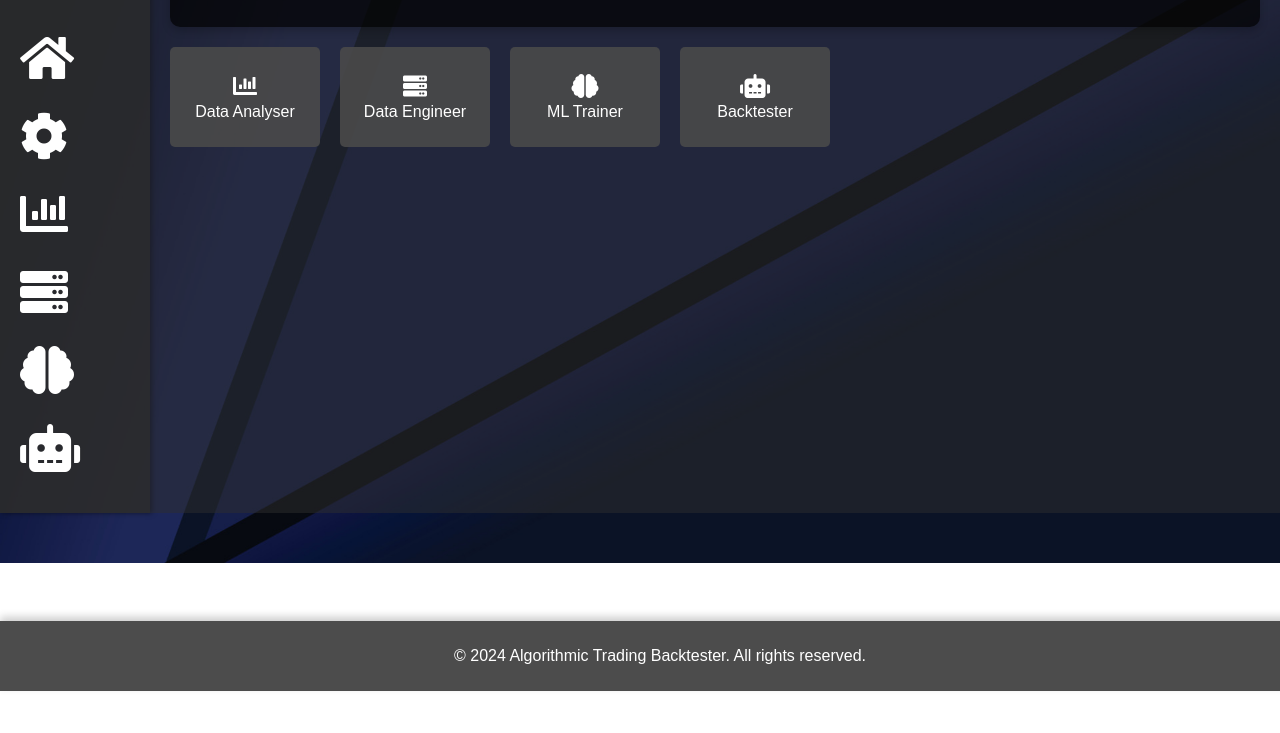
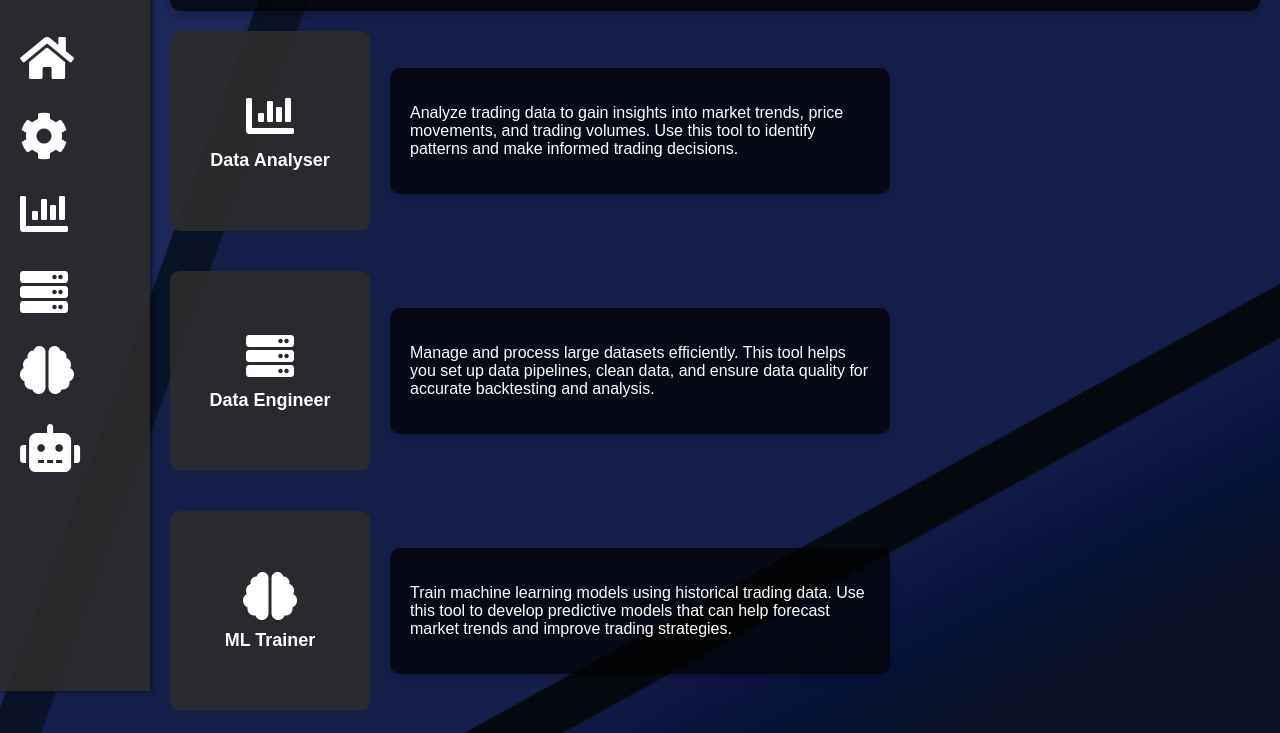
Before and after one commit to Usam95/backtester-frontend, a website: page index.html in a window 1280 px wide. Shown: the part 109-842 px from the top of the page. Before the commit the page ends 800 px from the top, so only its background shows below. Drawn offline with Linux system fonts and the light colour scheme.

```diff
--- a/index.html
+++ b/index.html
@@ -23,21 +23,57 @@
             </ul>
         </nav>
     </div>
+
     <div class="main-content">
         <header class="main-header">
             <h1>Welcome to Backtesting for Algorithmic Trading</h1>
             <p>Generate comprehensive reports, evaluate performance metrics, and fine-tune your trading strategies effectively.</p>
         </header>
+
         <div class="app-suite">
-            <div class="app-card" id="data-analyser"><i class="fas fa-chart-bar"></i> Data Analyser</div>
-            <div class="app-card" id="data-engineer"><i class="fas fa-server"></i> Data Engineer</div>
-            <div class="app-card" id="ml-trainer"><i class="fas fa-brain"></i> ML Trainer</div>
-            <div class="app-card" id="backtester"><i class="fas fa-robot"></i> Backtester</div>
+            <div class="app-item">
+                <div class="app-card" id="data-analyser">
+                    <i class="fas fa-chart-bar"></i>
+                    <span>Data Analyser</span>
+                </div>
+                <div class="app-description">
+                    <p>Analyze trading data to gain insights into market trends, price movements, and trading volumes. Use this tool to identify patterns and make informed trading decisions.</p>
+                </div>
+            </div>
+            <div class="app-item">
+                <div class="app-card" id="data-engineer">
+                    <i class="fas fa-server"></i>
+                    <span>Data Engineer</span>
+                </div>
+                <div class="app-description">
+                    <p>Manage and process large datasets efficiently. This tool helps you set up data pipelines, clean data, and ensure data quality for accurate backtesting and analysis.</p>
+                </div>
+            </div>
+            <div class="app-item">
+                <div class="app-card" id="ml-trainer">
+                    <i class="fas fa-brain"></i>
+                    <span>ML Trainer</span>
+                </div>
+                <div class="app-description">
+                    <p>Train machine learning models using historical trading data. Use this tool to develop predictive models that can help forecast market trends and improve trading strategies.</p>
+                </div>
+            </div>
+            <div class="app-item">
+                <div class="app-card" id="backtester">
+                    <i class="fas fa-robot"></i>
+                    <span>Backtester</span>
+                </div>
+                <div class="app-description">
+                    <p>Run simulations of trading strategies using historical data. Evaluate the performance of different strategies and optimize them to achieve better results in real-world trading.</p>
+                </div>
+            </div>
         </div>
     </div>
+
     <footer class="footer">
         <p>&copy; 2024 Algorithmic Trading Backtester. All rights reserved.</p>
     </footer>
+
     <script src="scripts/scripts.js"></script>
 </body>
 </html>
--- a/styles/styles.css
+++ b/styles/styles.css
@@ -1,151 +1,201 @@
+:root {
+    --primary-color: #FFF;
+    --secondary-color: rgba(44, 44, 44, 0.9);
+    --background-overlay: rgba(0, 0, 0, 0.7);
+    --font-family: Arial, sans-serif;
+    --sidebar-width: 150px;
+    --content-padding: 20px;
+}
+
 body {
     display: flex;
     margin: 0;
-    font-family: Arial, sans-serif;
-    background-image: url('../images/back.jpg');  /* Set the background image */
-    background-size: cover;  /* Make sure the background image covers the entire area */
-    background-position: center;  /* Center the background image */
-    background-repeat: no-repeat;  /* Prevent the background image from repeating */
-    color: #FFF;  /* Set the default text color to white */
+    font-family: var(--font-family);
+    background: #000 url('../images/back.jpg') center/cover no-repeat;
+    color: var(--primary-color);
+    min-height: 100vh;
+    flex-direction: column;
 }
 
 .sidebar {
-    width: 150px;  /* Sidebar width */
-    background-color: rgba(44, 44, 44, 0.9);  /* Add transparency to sidebar background */
-    color: #FFF;
+    width: var(--sidebar-width);
+    background-color: var(--secondary-color);
+    color: var(--primary-color);
     display: flex;
     flex-direction: column;
     align-items: center;
-    box-shadow: 2px 0 5px rgba(0, 0, 0, 0.5);  /* Add shadow to make it more visible */
+    box-shadow: 2px 0 5px rgba(0, 0, 0, 0.5);
+    position: fixed;
+    top: 0;
+    bottom: 0;
+}
+
+.sidebar-header,
+.sidebar-nav {
+    width: 100%;
+    box-sizing: border-box;
 }
 
 .sidebar-header {
-    width: 100%;  /* Ensure the sidebar header takes the full width */
-    padding: 0;  /* Remove padding to move the logo to the top */
+    padding: 0;
     text-align: center;
-    box-sizing: border-box;  /* Include padding in the element's total width and height */
 }
 
 .sidebar-header .logo {
-    width: 100%;  /* Make the logo width 100% of the sidebar width */
-    height: auto;  /* Maintain the aspect ratio of the logo */
+    width: 100%;
+    height: auto;
 }
 
 .sidebar-nav {
+    padding: 10px 0;
+}
+
+.sidebar-nav ul {
+    list-style: none;
+    padding: 0 20px;
+    display: flex;
+    flex-direction: column;
+    align-items: flex-start;
+}
+
+.sidebar-nav ul li {
+    padding: 15px 0;
+}
+
+.sidebar-nav ul li a {
+    color: var(--primary-color);
+    text-decoration: none;
+    display: flex;
+    align-items: center;
+}
+
+.sidebar-nav ul li a i {
+    font-size: 48px;
+}
+
+.main-content {
+    margin-left: var(--sidebar-width);
+    padding: var(--content-padding);
+    color: var(--primary-color);
+    flex: 1;
+    display: flex;
+    flex-direction: column;
+    align-items: flex-start;
+    box-sizing: border-box;
+    width: calc(100% - var(--sidebar-width));
+}
+
+.main-header {
     width: 100%;
-    padding: 10px 0;
+    padding: 20px 30px;
+    background: var(--background-overlay);
+    border-radius: 10px;
+    text-align: center;
+    margin-bottom: 20px;
+    box-shadow: 0 4px 8px rgba(0, 0, 0, 0.2);
     box-sizing: border-box;
 }
 
-.sidebar-nav ul {
-    list-style-type: none;
-    padding: 0;
-    width: 100%;  /* Ensure the navigation takes the full width */
-    display: flex;
-    flex-direction: column;
-    align-items: flex-start;  /* Align icons to the left */
-    padding-left: 20px;  /* Add some padding to move the icons more to the left */
-}
-
-.sidebar-nav ul li {
-    padding: 15px 0;  /* Adjust padding for vertical spacing */
-}
-
-.sidebar-nav ul li a {
-    color: #FFF;
-    text-decoration: none;
-    display: flex;
-    align-items: center;
-    justify-content: flex-start;  /* Align the icons to the left */
-}
-
-.sidebar-nav ul li a i {
-    font-size: 48px;  /* Increase the icon size */
-}
-
-.main-content {
-    flex: 1;
-    padding: 20px;
-    background-color: rgba(46, 46, 46, 0.5);  /* More transparent to show background image */
-    color: #FFF;  /* Ensure the text color is white for readability */
-}
-
-.main-header {
+.main-header h1,
+.main-header p {
     margin: 0;
-    padding: 20px 30px;
-    background: rgba(0, 0, 0, 0.7);
-    border-radius: 10px;
-    text-align: center;
-    margin-bottom: 20px;  /* Add some space below the header */
-    box-shadow: 0 4px 8px rgba(0, 0, 0, 0.2);  /* Add a subtle shadow */
+    white-space: normal; /* Allow text wrapping */
 }
 
 .main-header h1 {
     font-size: 28px;
-    margin: 0;
     font-weight: bold;
+    margin-bottom: 10px; /* Add margin to separate h1 and p */
+    text-align: center;
 }
 
 .main-header p {
     font-size: 16px;
-    margin-top: 10px;
+    margin-top: 0;
+    text-align: center;
 }
 
 .app-suite {
     display: flex;
-    flex-wrap: wrap;
+    flex-direction: column;
     gap: 20px;
+    align-items: flex-start;
+    width: 100%;
 }
 
 .app-card {
-    width: 150px;
-    height: 100px;
-    background-color: rgba(74, 74, 74, 0.9);  /* Add transparency to app cards */
-    color: #FFF;
+    width: 200px;
+    height: 200px;
+    background-color: var(--secondary-color);
+    color: var(--primary-color);
     display: flex;
-    flex-direction: column;  /* Stack the icon and text vertically */
+    flex-direction: column;
     align-items: center;
     justify-content: center;
-    border-radius: 5px;
+    border-radius: 10px;
     cursor: pointer;
     text-align: center;
     transition: background-color 0.3s, transform 0.3s;
+    padding: 20px;
+    box-sizing: border-box;
 }
 
 .app-card:hover {
-    background-color: rgba(74, 74, 74, 1);  /* Slightly brighter on hover */
-    transform: translateY(-5px);  /* Lift up on hover */
+    background-color: rgba(74, 74, 74, 1);
+    transform: translateY(-5px);
 }
 
 .app-card i {
-    font-size: 24px;
-    margin-bottom: 5px;  /* Add space between the icon and the text */
+    font-size: 48px;
+    margin-bottom: 10px;
 }
 
-.course-section {
-    margin-top: 30px;
+.app-card span {
+    font-size: 18px;
+    font-weight: bold;
 }
 
-.container {
+.app-description {
+    margin-left: 20px;
+    max-width: 500px;
+    display: flex;
+    flex-direction: column;
+    justify-content: center;
+    background: var(--background-overlay);
+    border-radius: 10px;
     padding: 20px;
+    box-shadow: 0 4px 8px rgba(0, 0, 0, 0.2);
+    box-sizing: border-box;
 }
 
-.data-visualization {
+.app-item {
+    display: flex;
+    align-items: center;
+    width: 100%;
     margin-bottom: 20px;
 }
 
-.chart {
+.footer {
+    background-color: var(--background-overlay);
+    color: var(--primary-color);
+    padding: 10px 20px;
+    text-align: center;
     width: 100%;
-    height: 400px;
+    box-shadow: 0 -4px 8px rgba(0, 0, 0, 0.2);
+    box-sizing: border-box;
+    margin-top: auto;
 }
 
-.footer {
-    background-color: rgba(0, 0, 0, 0.7);  /* Dark background for the footer */
-    color: #FFF;
-    padding: 10px 20px;
-    text-align: center;
-    position: fixed;
-    bottom: 0;
-    width: 100%;
-    box-shadow: 0 -4px 8px rgba(0, 0, 0, 0.2);  /* Add a subtle shadow */
-}
+/* Responsive Design */
+@media (max-width: 768px) {
+    .sidebar {
+        width: 100px;
+    }
+
+    .main-content {
+        margin-left: 100px;
+        width: calc(100% - 100px);
+    }
+
+    .app-card {
+        width: 150px;
```
